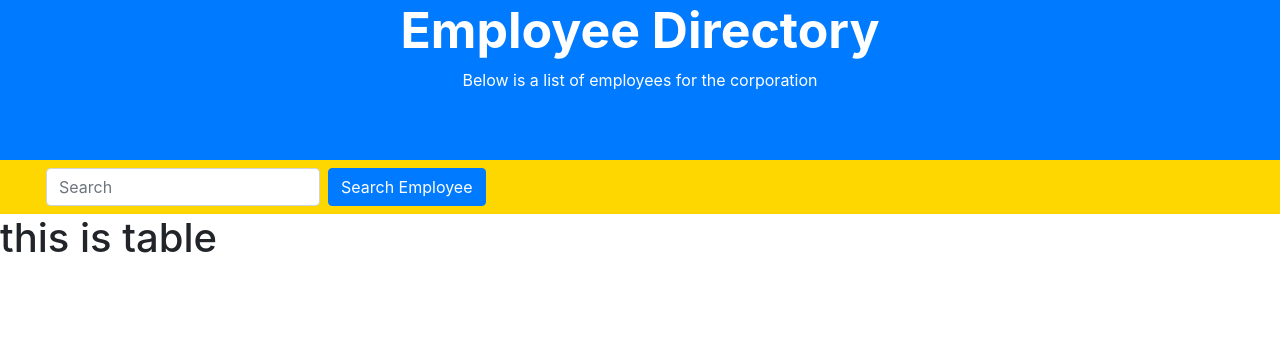
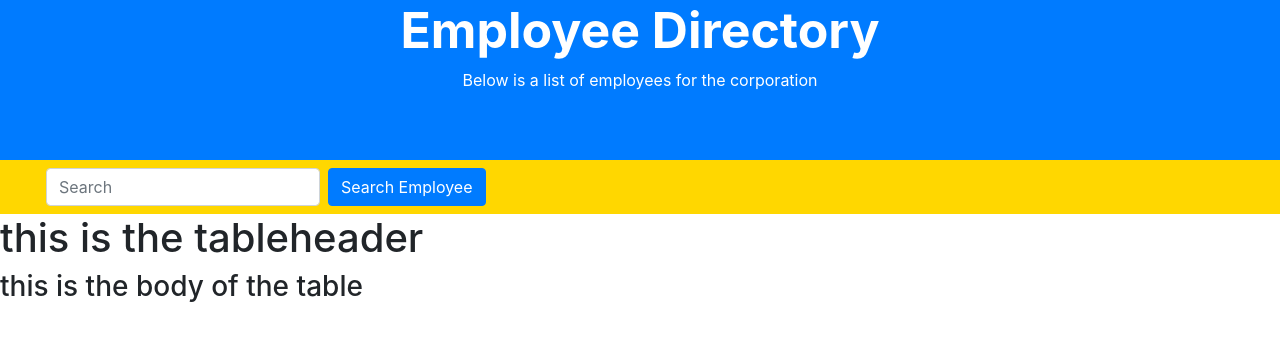
Before and after one commit to Napica/HW-14-Employ-Direct, a React (Create React App) app: page / in a window 1280 px wide. Shown: the top 340 px of the page. Built offline with nearby package versions, Linux system fonts and the light colour scheme.

Commit message:
set up the components for the table

```diff
--- a/src/components/SearchBtn/SearchBtn.js
+++ b/src/components/SearchBtn/SearchBtn.js
@@ -6,15 +6,15 @@ const SearchBtn = () => {
 
   return (
     <div>
-      <nav class="navbar navbar-light">
-        <form class="form-inline">
+      <nav className="navbar navbar-light">
+        <form className="form-inline">
           <input
-            class="form-control mr-sm-2"
+            className="form-control mr-sm-2"
             type="search"
             placeholder="Search"
             aria-label="Search"
           />
-          <button class="btn btn-primary my-2 my-sm-0" type="submit">
+          <button className="btn btn-primary my-2 my-sm-0" type="submit">
             Search Employee
           </button>
         </form>
--- a/src/components/Table/Table.jsx
+++ b/src/components/Table/Table.jsx
@@ -1,30 +1,32 @@
 import React, { useState, useEffect } from "react";
 import API from "../../utils/API";
 import NavBar from "../NavBar/NavBar";
-
+import EmployeeContext from "../../utils/EmployeeContext";
+import EmployeeData from "../TableHeader/TableHeader"
 
 const Table = () => {
-    // const [employeeState, setEmployeeState] = useState({
-    //   employee: [],
-    // });
+//   const [employeeState, setEmployeeState] = useState({
+//     employee: [],
+//   });
 
-    // useEffect (() => {
-    //   API.getEmployee()
-    //     .then((res) => {
-    //       console.log(res.data.results);
-    //       setEmployeeState({
-    //           ...employeeState, employee: res.data.results
-    //       })
-    //       this.setState({employees: res.data.results})
-    //     })
-    //     .catch((err) => console.log(err));
-    // })
+//   useEffect(() => {
+//     API.getEmployee().then((res) => {
+//     //   console.log(res.data.results);
+//       setEmployeeState({
+//         ...employeeState,
+//         // employee: res.data.results,
+//       });
+//       // this.setState({employees: res.data.results})
+//     });
+//   });
 
   return (
-    <div>
-      <NavBar />
-      <h1>this is table</h1>
-    </div>
+    // <EmployeeContext.Provider value={employeeState}>
+      <div>
+        <NavBar />
+        <EmployeeData/>
+      </div>
+    // </EmployeeContext.Provider>
   );
 };
 
--- /dev/null
+++ b/src/components/TableBody/TableBody.js
@@ -0,0 +1,11 @@
+import React from 'react';
+
+const TableBody = () => {
+    return (
+        <div>
+            <h3>this is the body of the table</h3>
+        </div>
+    );
+};
+
+export default TableBody;
--- /dev/null
+++ b/src/components/TableHeader/TableHeader.jsx
@@ -0,0 +1,13 @@
+import React from "react";
+import TableBody from "../TableBody/TableBody"
+
+const TableHeader = () => {
+  return (
+    <div>
+      <h1>this is the tableheader</h1>
+      <TableBody/>
+    </div>
+  );
+};
+
+export default TableHeader;
```
Also changed, not shown: public/logo192.png (deleted), public/logo512.png (deleted), public/manifest.json.
